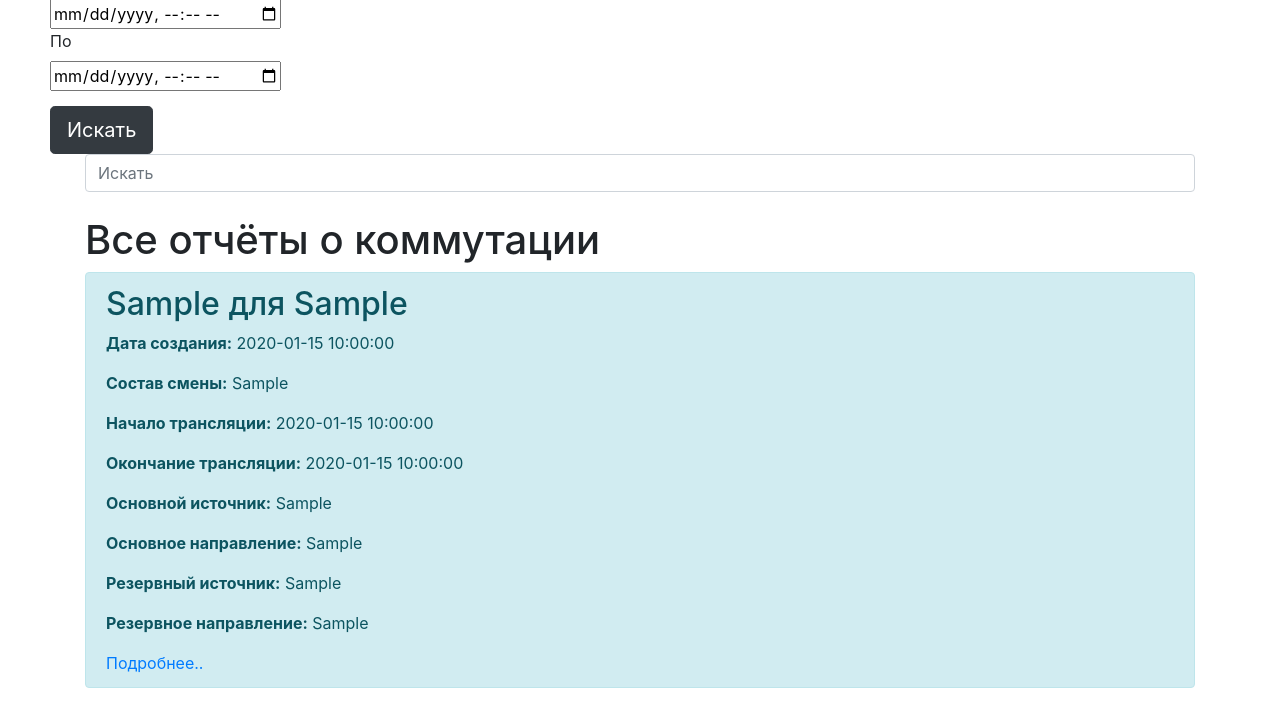
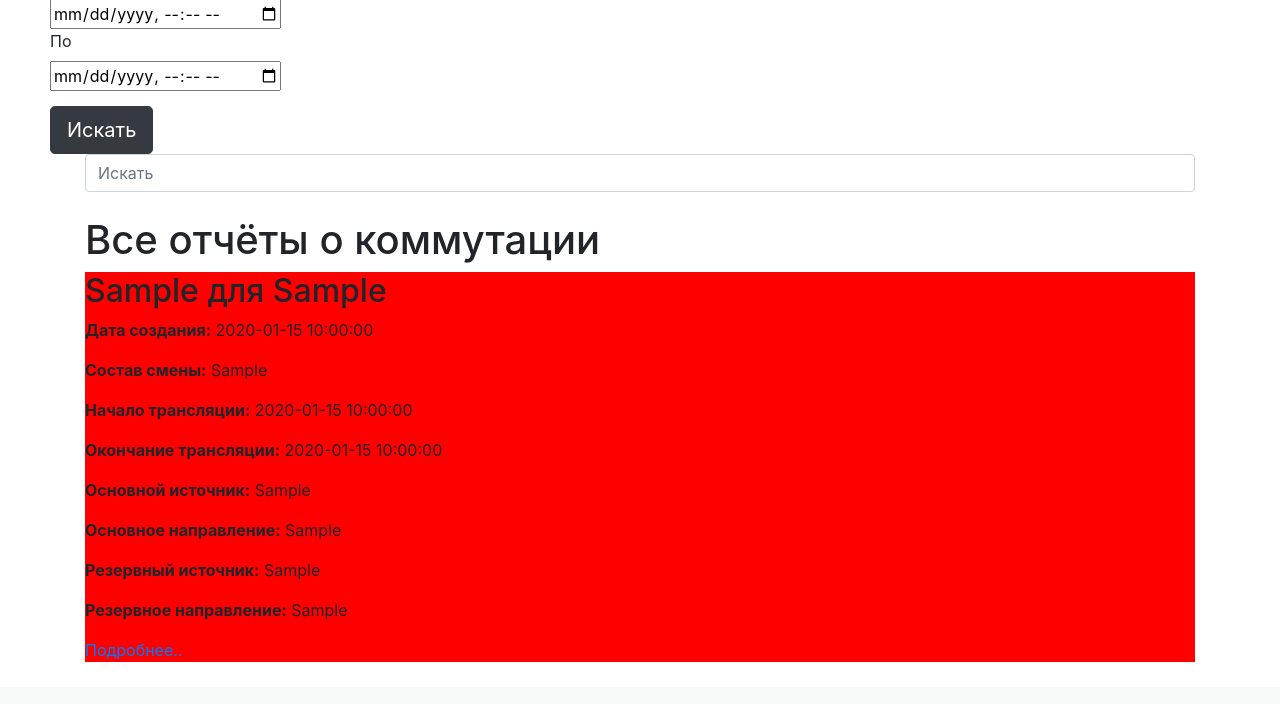
Before and after one commit to evgeniygroznykh/Engrepo, a Flask app: page /switching_reports/switching_reports in a window 1280 px wide. Shown: the part 113-817 px from the top of the page. After the commit the page ends 775 px from the top, so only its background shows below. Run offline with Flask 2, Linux system fonts and the light colour scheme; tables that the repository leaves empty hold one stand-in row (values such as "Sample post"); some libraries are stand-ins or nearby versions.

Commit message:
Added script to change div color if it has concrete value in content
Added script to switching-reports.html to change color of div if it has concrete value in its content. TODO: a) create a class for these div's and style it; b) apply this script for all related HTML files; c) move this script to separate file

```diff
--- a/switching_reports/templates/switching-reports.html
+++ b/switching_reports/templates/switching-reports.html
@@ -2,6 +2,15 @@
 
 {% block title %}
 Все отчёты о коммутации
+{% endblock %}
+
+{% block add_scripts %}
+    <script>
+        $(document).ready(function(){
+            $("div.myclass:contains('Без замечаний')").css("background-color", "green");
+            $("div.myclass:not(:contains('Без замечаний'))").css("background-color", "red");
+        });
+    </script>
 {% endblock %}
 
 {% block nav %}
@@ -43,7 +52,7 @@
 
             {% if switching_reports|length > 0 %}
                 {% for sw_rep in switching_reports %}
-                <div class="alert alert-info">
+                <div class="myclass">
                     <h2>{{sw_rep.work_type}} для {{sw_rep.customer}}</h2>
                     <p><b>Дата создания:</b> {{ sw_rep.date }}</p>
                     <p><b>Состав смены:</b> {{sw_rep.shift_comp}}</p>
@@ -53,6 +62,7 @@
                     <p><b>Основное направление:</b> {{sw_rep.destination}}</p>
                     <p><b>Резервный источник:</b> {{sw_rep.reserve_source}}</p>
                     <p><b>Резервное направление:</b> {{sw_rep.reserve_destination}}</p>
+                    <p style="display: none;">{{ sw_rep.remarks }}</p>
                     <a href="id={{ sw_rep.id }}">Подробнее..</a>
                 </div>
                 {% endfor %}
```
